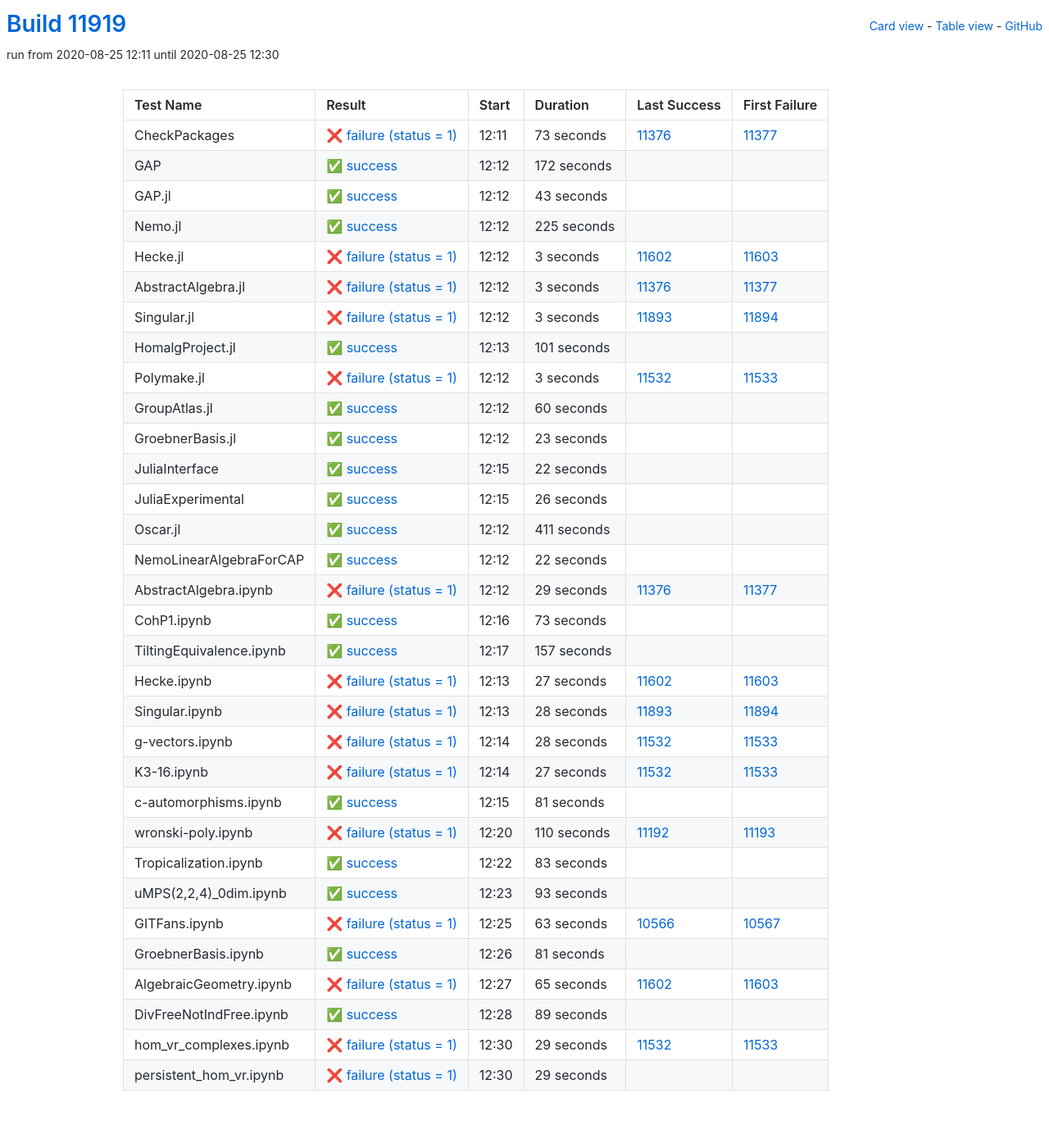
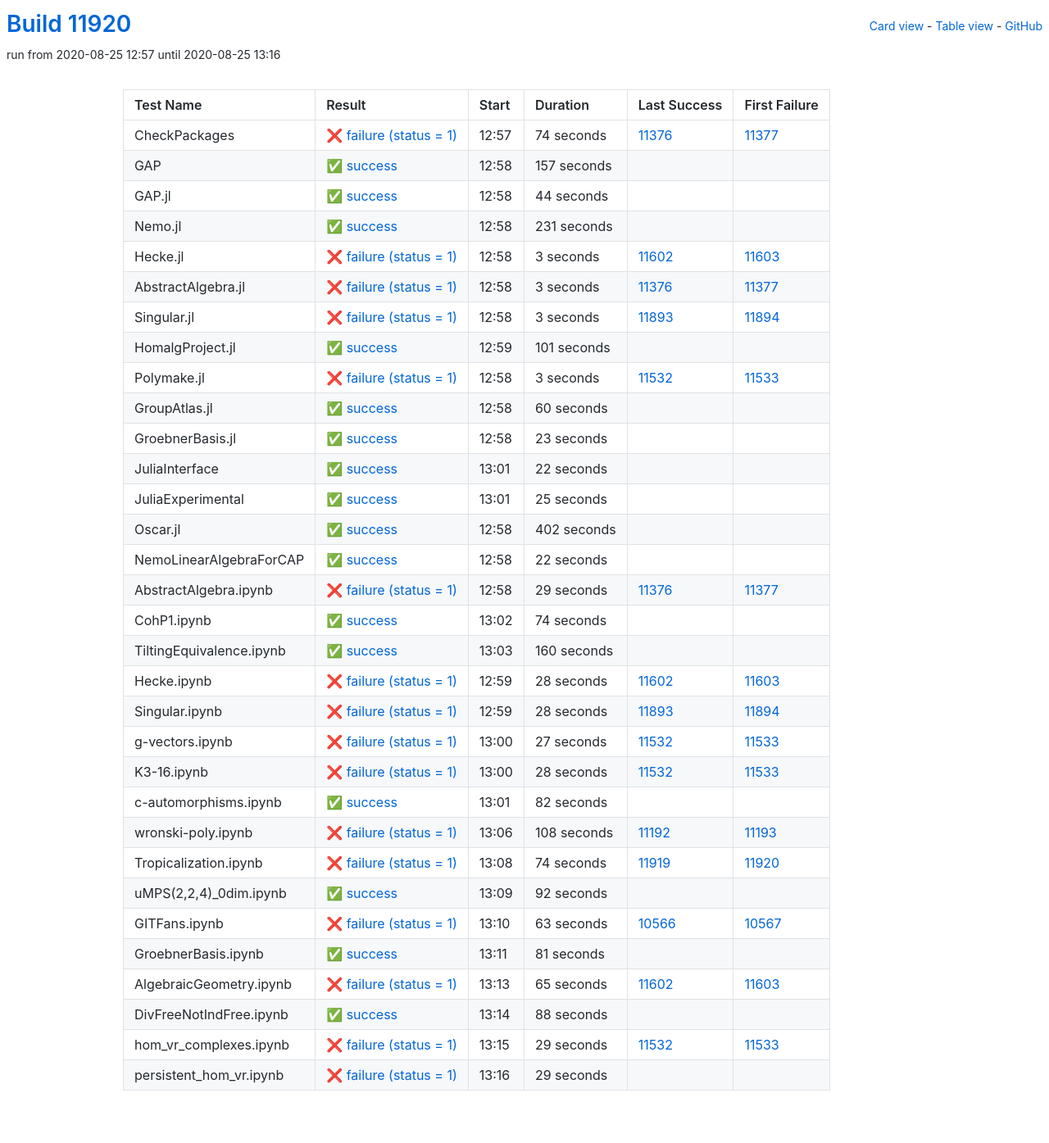
Before and after one commit to oscar-system/oscar-ci-status, a Jekyll site: the page built from table.html, in a window 1280 px wide. Shown: the whole page at 82% size. Built offline with Jekyll 4.4.1, drawn with Linux system fonts in a browser that asks for light colours.

Commit message:
Build #11920

```diff
--- a/_data/ci.yml
+++ b/_data/ci.yml
@@ -1,6 +1,6 @@
 ---
-build: 11919
-build_url: https://oscarci.mathematik.uni-kl.de/job/oscar/11919/
+build: 11920
+build_url: https://oscarci.mathematik.uni-kl.de/job/oscar/11920/
 job: oscar
 organization: oscar-system
 repo: oscar-ci-status
@@ -8,56 +8,56 @@
 tests:
 - name: CheckPackages
   id: checkpackages
-  log: https://oscarci.mathematik.uni-kl.de/job/oscar/11919/artifact/logs/build-11919/CheckPackages.log
-  start: 2020-08-25 12:11
+  log: https://oscarci.mathematik.uni-kl.de/job/oscar/11920/artifact/logs/build-11920/CheckPackages.log
+  start: 2020-08-25 12:57
   success: false
   exitcode: 1
   status: failure
-  duration: 73
+  duration: 74
   last_success: 11376
   last_success_url: https://oscarci.mathematik.uni-kl.de/job/oscar/11376/
   first_failure: 11377
   first_failure_url: https://oscarci.mathematik.uni-kl.de/job/oscar/11377/
 - name: GAP
   id: gap
-  log: https://oscarci.mathematik.uni-kl.de/job/oscar/11919/artifact/logs/build-11919/GAP.log
-  start: 2020-08-25 12:12
+  log: https://oscarci.mathematik.uni-kl.de/job/oscar/11920/artifact/logs/build-11920/GAP.log
+  start: 2020-08-25 12:58
   success: true
   exitcode: 0
   status: success
-  duration: 172
+  duration: 157
   last_success: false
   last_success_url:
   first_failure: false
   first_failure_url:
 - name: GAP.jl
   id: gap-jl
-  log: https://oscarci.mathematik.uni-kl.de/job/oscar/11919/artifact/logs/build-11919/GAP.jl.log
-  start: 2020-08-25 12:12
+  log: https://oscarci.mathematik.uni-kl.de/job/oscar/11920/artifact/logs/build-11920/GAP.jl.log
+  start: 2020-08-25 12:58
   success: true
   exitcode: 0
   status: success
-  duration: 43
+  duration: 44
   last_success: false
   last_success_url:
   first_failure: false
   first_failure_url:
 - name: Nemo.jl
   id: nemo-jl
-  log: https://oscarci.mathematik.uni-kl.de/job/oscar/11919/artifact/logs/build-11919/Nemo.jl.log
-  start: 2020-08-25 12:12
+  log: https://oscarci.mathematik.uni-kl.de/job/oscar/11920/artifact/logs/build-11920/Nemo.jl.log
+  start: 2020-08-25 12:58
   success: true
   exitcode: 0
   status: success
-  duration: 225
+  duration: 231
   last_success: false
   last_success_url:
   first_failure: false
   first_failure_url:
 - name: Hecke.jl
   id: hecke-jl
-  log: https://oscarci.mathematik.uni-kl.de/job/oscar/11919/artifact/logs/build-11919/Hecke.jl.log
-  start: 2020-08-25 12:12
+  log: https://oscarci.mathematik.uni-kl.de/job/oscar/11920/artifact/logs/build-11920/Hecke.jl.log
+  start: 2020-08-25 12:58
   success: false
   exitcode: 1
   status: failure
@@ -68,8 +68,8 @@
   first_failure_url: https://oscarci.mathematik.uni-kl.de/job/oscar/11603/
 - name: AbstractAlgebra.jl
   id: abstractalgebra-jl
-  log: https://oscarci.mathematik.uni-kl.de/job/oscar/11919/artifact/logs/build-11919/AbstractAlgebra.jl.log
-  start: 2020-08-25 12:12
+  log: https://oscarci.mathematik.uni-kl.de/job/oscar/11920/artifact/logs/build-11920/AbstractAlgebra.jl.log
+  start: 2020-08-25 12:58
   success: false
   exitcode: 1
   status: failure
@@ -80,8 +80,8 @@
   first_failure_url: https://oscarci.mathematik.uni-kl.de/job/oscar/11377/
 - name: Singular.jl
   id: singular-jl
-  log: https://oscarci.mathematik.uni-kl.de/job/oscar/11919/artifact/logs/build-11919/Singular.jl.log
-  start: 2020-08-25 12:12
+  log: https://oscarci.mathematik.uni-kl.de/job/oscar/11920/artifact/logs/build-11920/Singular.jl.log
+  start: 2020-08-25 12:58
   success: false
   exitcode: 1
   status: failure
@@ -92,8 +92,8 @@
   first_failure_url: https://oscarci.mathematik.uni-kl.de/job/oscar/11894/
 - name: HomalgProject.jl
   id: homalgproject-jl
-  log: https://oscarci.mathematik.uni-kl.de/job/oscar/11919/artifact/logs/build-11919/HomalgProject.jl.log
-  start: 2020-08-25 12:13
+  log: https://oscarci.mathematik.uni-kl.de/job/oscar/11920/artifact/logs/build-11920/HomalgProject.jl.log
+  start: 2020-08-25 12:59
   success: true
   exitcode: 0
   status: success
@@ -104,8 +104,8 @@
   first_failure_url:
 - name: Polymake.jl
   id: polymake-jl
-  log: https://oscarci.mathematik.uni-kl.de/job/oscar/11919/artifact/logs/build-11919/Polymake.jl.log
-  start: 2020-08-25 12:12
+  log: https://oscarci.mathematik.uni-kl.de/job/oscar/11920/artifact/logs/build-11920/Polymake.jl.log
+  start: 2020-08-25 12:58
   success: false
   exitcode: 1
   status: failure
@@ -116,8 +116,8 @@
   first_failure_url: https://oscarci.mathematik.uni-kl.de/job/oscar/11533/
 - name: GroupAtlas.jl
   id: groupatlas-jl
-  log: https://oscarci.mathematik.uni-kl.de/job/oscar/11919/artifact/logs/build-11919/GroupAtlas.jl.log
-  start: 2020-08-25 12:12
+  log: https://oscarci.mathematik.uni-kl.de/job/oscar/11920/artifact/logs/build-11920/GroupAtlas.jl.log
+  start: 2020-08-25 12:58
   success: true
   exitcode: 0
   status: success
@@ -128,8 +128,8 @@
   first_failure_url:
 - name: GroebnerBasis.jl
   id: groebnerbasis-jl
-  log: https://oscarci.mathematik.uni-kl.de/job/oscar/11919/artifact/logs/build-11919/GroebnerBasis.jl.log
-  start: 2020-08-25 12:12
+  log: https://oscarci.mathematik.uni-kl.de/job/oscar/11920/artifact/logs/build-11920/GroebnerBasis.jl.log
+  start: 2020-08-25 12:58
   success: true
   exitcode: 0
   status: success
@@ -140,8 +140,8 @@
   first_failure_url:
 - name: JuliaInterface
   id: juliainterface
-  log: https://oscarci.mathematik.uni-kl.de/job/oscar/11919/artifact/logs/build-11919/JuliaInterface.log
-  start: 2020-08-25 12:15
+  log: https://oscarci.mathematik.uni-kl.de/job/oscar/11920/artifact/logs/build-11920/JuliaInterface.log
+  start: 2020-08-25 13:01
   success: true
   exitcode: 0
   status: success
@@ -152,32 +152,32 @@
   first_failure_url:
 - name: JuliaExperimental
   id: juliaexperimental
-  log: https://oscarci.mathematik.uni-kl.de/job/oscar/11919/artifact/logs/build-11919/JuliaExperimental.log
-  start: 2020-08-25 12:15
+  log: https://oscarci.mathematik.uni-kl.de/job/oscar/11920/artifact/logs/build-11920/JuliaExperimental.log
+  start: 2020-08-25 13:01
   success: true
   exitcode: 0
   status: success
-  duration: 26
+  duration: 25
   last_success: false
   last_success_url:
   first_failure: false
   first_failure_url:
 - name: Oscar.jl
   id: oscar-jl
-  log: https://oscarci.mathematik.uni-kl.de/job/oscar/11919/artifact/logs/build-11919/Oscar.jl.log
-  start: 2020-08-25 12:12
+  log: https://oscarci.mathematik.uni-kl.de/job/oscar/11920/artifact/logs/build-11920/Oscar.jl.log
+  start: 2020-08-25 12:58
   success: true
   exitcode: 0
   status: success
-  duration: 411
+  duration: 402
   last_success: false
   last_success_url:
   first_failure: false
   first_failure_url:
 - name: NemoLinearAlgebraForCAP
   id: nemolinearalgebraforcap
-  log: https://oscarci.mathematik.uni-kl.de/job/oscar/11919/artifact/logs/build-11919/NemoLinearAlgebraForCAP.log
-  start: 2020-08-25 12:12
+  log: https://oscarci.mathematik.uni-kl.de/job/oscar/11920/artifact/logs/build-11920/NemoLinearAlgebraForCAP.log
+  start: 2020-08-25 12:58
   success: true
   exitcode: 0
   status: success
@@ -188,8 +188,8 @@
   first_failure_url:
 - name: AbstractAlgebra.ipynb
   id: abstractalgebra-ipynb
-  log: https://oscarci.mathematik.uni-kl.de/job/oscar/11919/artifact/logs/build-11919/AbstractAlgebra.ipynb.log
-  start: 2020-08-25 12:12
+  log: https://oscarci.mathematik.uni-kl.de/job/oscar/11920/artifact/logs/build-11920/AbstractAlgebra.ipynb.log
+  start: 2020-08-25 12:58
   success: false
   exitcode: 1
   status: failure
@@ -200,44 +200,44 @@
   first_failure_url: https://oscarci.mathematik.uni-kl.de/job/oscar/11377/
 - name: CohP1.ipynb
   id: cohp1-ipynb
-  log: https://oscarci.mathematik.uni-kl.de/job/oscar/11919/artifact/logs/build-11919/CohP1.ipynb.log
-  start: 2020-08-25 12:16
+  log: https://oscarci.mathematik.uni-kl.de/job/oscar/11920/artifact/logs/build-11920/CohP1.ipynb.log
+  start: 2020-08-25 13:02
   success: true
   exitcode: 0
   status: success
-  duration: 73
+  duration: 74
   last_success: false
   last_success_url:
   first_failure: false
   first_failure_url:
 - name: TiltingEquivalence.ipynb
   id: tiltingequivalence-ipynb
-  log: https://oscarci.mathematik.uni-kl.de/job/oscar/11919/artifact/logs/build-11919/TiltingEquivalence.ipynb.log
-  start: 2020-08-25 12:17
+  log: https://oscarci.mathematik.uni-kl.de/job/oscar/11920/artifact/logs/build-11920/TiltingEquivalence.ipynb.log
+  start: 2020-08-25 13:03
   success: true
   exitcode: 0
   status: success
-  duration: 157
+  duration: 160
   last_success: false
   last_success_url:
   first_failure: false
   first_failure_url:
 - name: Hecke.ipynb
   id: hecke-ipynb
-  log: https://oscarci.mathematik.uni-kl.de/job/oscar/11919/artifact/logs/build-11919/Hecke.ipynb.log
-  start: 2020-08-25 12:13
+  log: https://oscarci.mathematik.uni-kl.de/job/oscar/11920/artifact/logs/build-11920/Hecke.ipynb.log
+  start: 2020-08-25 12:59
   success: false
   exitcode: 1
   status: failure
-  duration: 27
+  duration: 28
   last_success: 11602
   last_success_url: https://oscarci.mathematik.uni-kl.de/job/oscar/11602/
   first_failure: 11603
   first_failure_url: https://oscarci.mathematik.uni-kl.de/job/oscar/11603/
 - name: Singular.ipynb
   id: singular-ipynb
-  log: https://oscarci.mathematik.uni-kl.de/job/oscar/11919/artifact/logs/build-11919/Singular.ipynb.log
-  start: 2020-08-25 12:13
+  log: https://oscarci.mathematik.uni-kl.de/job/oscar/11920/artifact/logs/build-11920/Singular.ipynb.log
+  start: 2020-08-25 12:59
   success: false
   exitcode: 1
   status: failure
@@ -248,8 +248,20 @@
   first_failure_url: https://oscarci.mathematik.uni-kl.de/job/oscar/11894/
 - name: g-vectors.ipynb
   id: g-vectors-ipynb
-  log: https://oscarci.mathematik.uni-kl.de/job/oscar/11919/artifact/logs/build-11919/g-vectors.ipynb.log
-  start: 2020-08-25 12:14
+  log: https://oscarci.mathematik.uni-kl.de/job/oscar/11920/artifact/logs/build-11920/g-vectors.ipynb.log
+  start: 2020-08-25 13:00
+  success: false
+  exitcode: 1
+  status: failure
+  duration: 27
+  last_success: 11532
+  last_success_url: https://oscarci.mathematik.uni-kl.de/job/oscar/11532/
+  first_failure: 11533
+  first_failure_url: https://oscarci.mathematik.uni-kl.de/job/oscar/11533/
+- name: K3-16.ipynb
+  id: k3-16-ipynb
+  log: https://oscarci.mathematik.uni-kl.de/job/oscar/11920/artifact/logs/build-11920/K3-16.ipynb.log
+  start: 2020-08-25 13:00
   success: false
   exitcode: 1
   status: failure
@@ -258,70 +270,58 @@
   last_success_url: https://oscarci.mathematik.uni-kl.de/job/oscar/11532/
   first_failure: 11533
   first_failure_url: https://oscarci.mathematik.uni-kl.de/job/oscar/11533/
-- name: K3-16.ipynb
-  id: k3-16-ipynb
-  log: https://oscarci.mathematik.uni-kl.de/job/oscar/11919/artifact/logs/build-11919/K3-16.ipynb.log
-  start: 2020-08-25 12:14
-  success: false
-  exitcode: 1
-  status: failure
-  duration: 27
-  last_success: 11532
-  last_success_url: https://oscarci.mathematik.uni-kl.de/job/oscar/11532/
-  first_failure: 11533
-  first_failure_url: https://oscarci.mathematik.uni-kl.de/job/oscar/11533/
 - name: c-automorphisms.ipynb
   id: c-automorphisms-ipynb
-  log: https://oscarci.mathematik.uni-kl.de/job/oscar/11919/artifact/logs/build-11919/c-automorphisms.ipynb.log
-  start: 2020-08-25 12:15
+  log: https://oscarci.mathematik.uni-kl.de/job/oscar/11920/artifact/logs/build-11920/c-automorphisms.ipynb.log
+  start: 2020-08-25 13:01
   success: true
   exitcode: 0
   status: success
-  duration: 81
+  duration: 82
   last_success: false
   last_success_url:
   first_failure: false
   first_failure_url:
 - name: wronski-poly.ipynb
   id: wronski-poly-ipynb
-  log: https://oscarci.mathematik.uni-kl.de/job/oscar/11919/artifact/logs/build-11919/wronski-poly.ipynb.log
-  start: 2020-08-25 12:20
+  log: https://oscarci.mathematik.uni-kl.de/job/oscar/11920/artifact/logs/build-11920/wronski-poly.ipynb.log
+  start: 2020-08-25 13:06
   success: false
   exitcode: 1
   status: failure
-  duration: 110
+  duration: 108
   last_success: 11192
   last_success_url: https://oscarci.mathematik.uni-kl.de/job/oscar/11192/
   first_failure: 11193
   first_failure_url: https://oscarci.mathematik.uni-kl.de/job/oscar/11193/
 - name: Tropicalization.ipynb
   id: tropicalization-ipynb
-  log: https://oscarci.mathematik.uni-kl.de/job/oscar/11919/artifact/logs/build-11919/Tropicalization.ipynb.log
-  start: 2020-08-25 12:22
+  log: https://oscarci.mathematik.uni-kl.de/job/oscar/11920/artifact/logs/build-11920/Tropicalization.ipynb.log
+  start: 2020-08-25 13:08
+  success: false
+  exitcode: 1
+  status: failure
+  duration: 74
+  last_success: 11919
+  last_success_url: https://oscarci.mathematik.uni-kl.de/job/oscar/11919/
+  first_failure: 11920
+  first_failure_url: https://oscarci.mathematik.uni-kl.de/job/oscar/11920/
+- name: uMPS(2,2,4)_0dim.ipynb
+  id: umps-2-2-4-0dim-ipynb
+  log: https://oscarci.mathematik.uni-kl.de/job/oscar/11920/artifact/logs/build-11920/uMPS-2-2-4-_0dim.ipynb.log
+  start: 2020-08-25 13:09
   success: true
   exitcode: 0
   status: success
-  duration: 83
-  last_success: false
-  last_success_url:
-  first_failure: false
-  first_failure_url:
-- name: uMPS(2,2,4)_0dim.ipynb
-  id: umps-2-2-4-0dim-ipynb
-  log: https://oscarci.mathematik.uni-kl.de/job/oscar/11919/artifact/logs/build-11919/uMPS-2-2-4-_0dim.ipynb.log
-  start: 2020-08-25 12:23
-  success: true
-  exitcode: 0
-  status: success
-  duration: 93
+  duration: 92
   last_success: false
   last_success_url:
   first_failure: false
   first_failure_url:
 - name: GITFans.ipynb
   id: gitfans-ipynb
-  log: https://oscarci.mathematik.uni-kl.de/job/oscar/11919/artifact/logs/build-11919/GITFans.ipynb.log
-  start: 2020-08-25 12:25
+  log: https://oscarci.mathematik.uni-kl.de/job/oscar/11920/artifact/logs/build-11920/GITFans.ipynb.log
+  start: 2020-08-25 13:10
   success: false
   exitcode: 1
   status: failure
@@ -332,8 +332,8 @@
   first_failure_url: https://oscarci.mathematik.uni-kl.de/job/oscar/10567/
 - name: GroebnerBasis.ipynb
   id: groebnerbasis-ipynb
-  log: https://oscarci.mathematik.uni-kl.de/job/oscar/11919/artifact/logs/build-11919/GroebnerBasis.ipynb.log
-  start: 2020-08-25 12:26
+  log: https://oscarci.mathematik.uni-kl.de/job/oscar/11920/artifact/logs/build-11920/GroebnerBasis.ipynb.log
+  start: 2020-08-25 13:11
   success: true
   exitcode: 0
   status: success
@@ -344,8 +344,8 @@
   first_failure_url:
 - name: AlgebraicGeometry.ipynb
   id: algebraicgeometry-ipynb
-  log: https://oscarci.mathematik.uni-kl.de/job/oscar/11919/artifact/logs/build-11919/AlgebraicGeometry.ipynb.log
-  start: 2020-08-25 12:27
+  log: https://oscarci.mathematik.uni-kl.de/job/oscar/11920/artifact/logs/build-11920/AlgebraicGeometry.ipynb.log
+  start: 2020-08-25 13:13
   success: false
   exitcode: 1
   status: failure
@@ -356,20 +356,20 @@
   first_failure_url: https://oscarci.mathematik.uni-kl.de/job/oscar/11603/
 - name: DivFreeNotIndFree.ipynb
   id: divfreenotindfree-ipynb
-  log: https://oscarci.mathematik.uni-kl.de/job/oscar/11919/artifact/logs/build-11919/DivFreeNotIndFree.ipynb.log
-  start: 2020-08-25 12:28
+  log: https://oscarci.mathematik.uni-kl.de/job/oscar/11920/artifact/logs/build-11920/DivFreeNotIndFree.ipynb.log
+  start: 2020-08-25 13:14
   success: true
   exitcode: 0
   status: success
-  duration: 89
+  duration: 88
   last_success: false
   last_success_url:
   first_failure: false
   first_failure_url:
 - name: hom_vr_complexes.ipynb
   id: hom-vr-complexes-ipynb
-  log: https://oscarci.mathematik.uni-kl.de/job/oscar/11919/artifact/logs/build-11919/hom_vr_complexes.ipynb.log
-  start: 2020-08-25 12:30
+  log: https://oscarci.mathematik.uni-kl.de/job/oscar/11920/artifact/logs/build-11920/hom_vr_complexes.ipynb.log
+  start: 2020-08-25 13:15
   success: false
   exitcode: 1
   status: failure
@@ -380,8 +380,8 @@
   first_failure_url: https://oscarci.mathematik.uni-kl.de/job/oscar/11533/
 - name: persistent_hom_vr.ipynb
   id: persistent-hom-vr-ipynb
-  log: https://oscarci.mathematik.uni-kl.de/job/oscar/11919/artifact/logs/build-11919/persistent_hom_vr.ipynb.log
-  start: 2020-08-25 12:30
+  log: https://oscarci.mathematik.uni-kl.de/job/oscar/11920/artifact/logs/build-11920/persistent_hom_vr.ipynb.log
+  start: 2020-08-25 13:16
   success: false
   exitcode: 1
   status: failure
```
Also changed, not shown: README.md.
